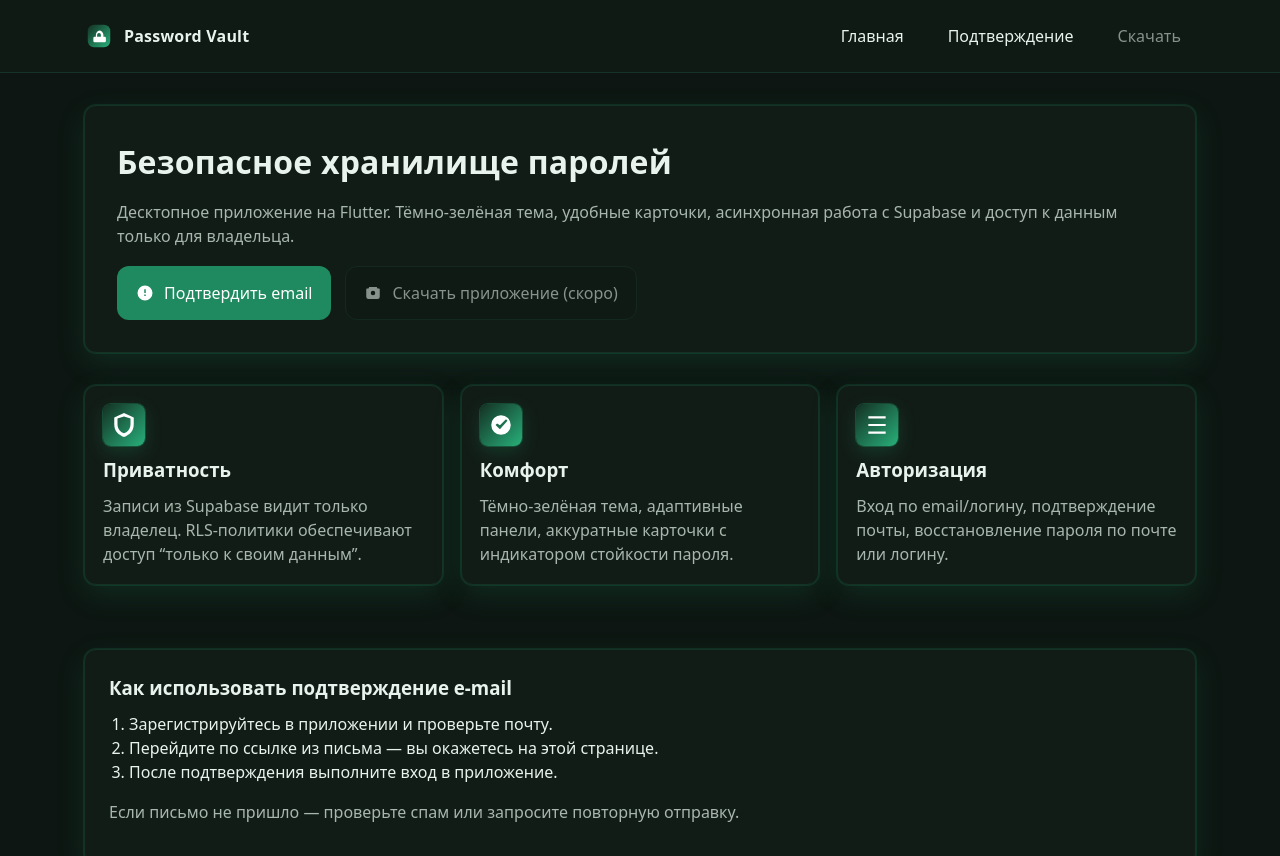
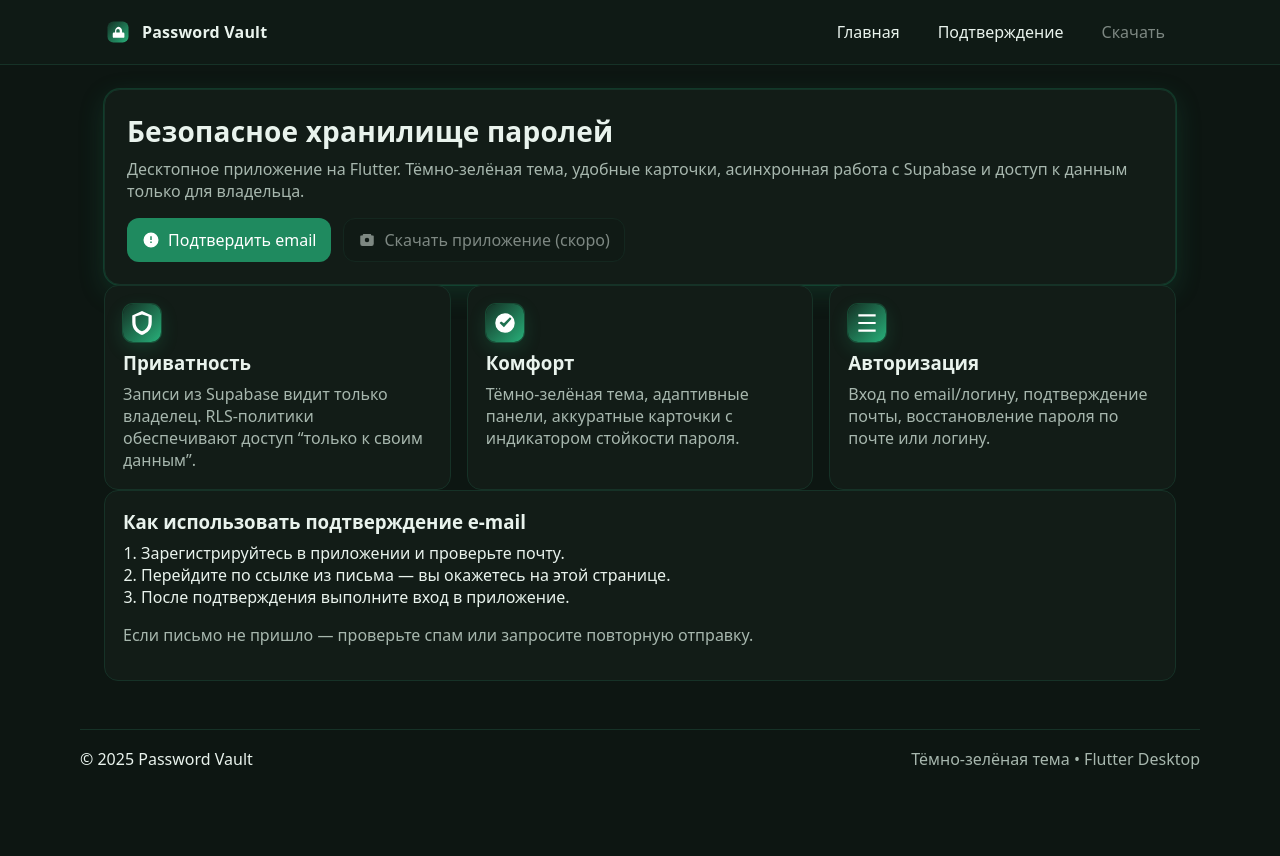
Before and after one commit to userlame1111/userlame1111.github.io, a plain HTML site: page index.html in a window 1280 px wide. Shown: the top 856 px of the page. After the commit the page ends 800 px from the top, so only its background shows below. Drawn offline with Linux system fonts and the light colour scheme.

Commit message:
Update style.css

```diff
--- a/assets/style.css
+++ b/assets/style.css
@@ -1,25 +1,17 @@
-/* Тёмно-зелёная тема + увеличенные отступы */
+/* Цвета и тема в стиле приложения */
 :root {
   --pv-bg: #0d1612;
   --pv-bg-2: #0f1a15;
   --pv-surface: #121c17;
   --pv-surface-2: #0f1d17;
   --pv-border: #163227;
-  --pv-primary: #26c281;
-  --pv-secondary: #1f8a5f;
+  --pv-primary: #26c281;    /* акцент */
+  --pv-secondary: #1f8a5f;  /* вторичный акцент */
   --pv-text: #e9f3ed;
   --pv-muted: #a7b7ae;
-
-  --pv-space-1: 6px;
-  --pv-space-2: 10px;
-  --pv-space-3: 14px;
-  --pv-space-4: 18px;
-  --pv-space-5: 24px;
-  --pv-space-6: 32px;
-
-  --pv-radius-1: 8px;
-  --pv-radius-2: 12px;
-  --pv-radius-3: 16px;
+  --pv-danger: #ff6b6b;
+  --pv-grad-1: #143024;
+  --pv-grad-2: #28b07a;
 }
 
 * { box-sizing: border-box; }
@@ -29,11 +21,10 @@ body {
   font-family: system-ui, -apple-system, Segoe UI, Roboto, Ubuntu, Cantarell, sans-serif;
   background: var(--pv-bg);
   color: var(--pv-text);
-  line-height: 1.5;
 }
 
-.pv-container { max-width: 1160px; margin: 0 auto; padding: 0 var(--pv-space-5); }
-.pv-center { display: grid; place-items: center; min-height: 70vh; }
+.pv-container { max-width: 1120px; margin: 0 auto; padding: 0 24px; }
+.pv-center { display: grid; place-items: center; min-height: 80vh; }
 .pv-small { font-size: 13px; }
 
 /* Header */
@@ -41,64 +32,55 @@ body {
   position: sticky; top: 0; z-index: 10;
   background: var(--pv-bg-2);
   border-bottom: 1px solid var(--pv-border);
-  backdrop-filter: saturate(140%) blur(6px);
 }
 .pv-header-inner {
   display: flex; align-items: center; justify-content: space-between;
-  height: 72px;
+  height: 64px;
 }
-.pv-logo { display: flex; align-items: center; gap: var(--pv-space-2); }
-.pv-logo-img { width: 30px; height: 30px; }
+.pv-logo { display: flex; align-items: center; gap: 10px; }
+.pv-logo-img { width: 28px; height: 28px; }
 .pv-logo-text { font-weight: 700; letter-spacing: .2px; }
 
-.pv-nav { display: flex; align-items: center; gap: var(--pv-space-3); }
+.pv-nav { display: flex; align-items: center; gap: 16px; }
 .pv-link {
   color: var(--pv-text);
   text-decoration: none;
-  padding: var(--pv-space-2) var(--pv-space-3);
-  border-radius: var(--pv-radius-1);
+  padding: 8px 10px;
+  border-radius: 8px;
   border: 1px solid transparent;
 }
 .pv-link:hover { border-color: var(--pv-border); background: var(--pv-surface-2); }
-.pv-disabled { opacity: .55; pointer-events: none; }
+.pv-disabled { opacity: .5; pointer-events: none; }
 
-/* Main */
-.pv-main { padding: var(--pv-space-6) 0 var(--pv-space-6); }
+/* Main sections */
+.pv-main { padding: 24px 0 48px; }
 
-/* Cards и блоки */
+.pv-hero .pv-card { padding: 22px; border-radius: 16px; }
 .pv-card {
   background: var(--pv-surface);
   border: 1px solid var(--pv-border);
-  border-radius: var(--pv-radius-2);
-  padding: var(--pv-space-5);
-  box-shadow: 0 0 0 1px rgba(38,194,129,.12), 0 10px 28px rgba(31,138,95,.18);
-  margin-bottom: var(--pv-space-6);
+  border-radius: 14px;
+  padding: 18px;
 }
 
-.pv-hero .pv-card { padding: var(--pv-space-6); }
-
 .pv-title {
-  margin: 0 0 var(--pv-space-3) 0;
-  font-size: 32px;
+  margin: 0 0 8px 0;
+  font-size: 28px;
   font-weight: 800;
   letter-spacing: .2px;
 }
 .pv-subtitle {
-  margin: 0 0 var(--pv-space-4) 0;
-  color: var(--pv-muted);
-  font-size: 16px;
+  margin: 0 0 16px 0; color: var(--pv-muted);
 }
 
-/* Buttons */
-.pv-actions { display: flex; gap: var(--pv-space-3); flex-wrap: wrap; }
+.pv-actions { display: flex; gap: 12px; flex-wrap: wrap; }
 .pv-btn {
-  display: inline-flex; align-items: center; gap: var(--pv-space-2);
-  padding: var(--pv-space-3) var(--pv-space-4);
-  border-radius: var(--pv-radius-2);
+  display: inline-flex; align-items: center; gap: 8px;
+  padding: 10px 14px;
+  border-radius: 12px;
   text-decoration: none;
   border: 1px solid var(--pv-border);
-  transition: transform .08s ease, background .12s ease, border-color .12s ease;
-  white-space: nowrap;
+  transition: transform .06s ease, background .12s ease, border-color .12s ease;
 }
 .pv-btn:hover { transform: translateY(-1px); border-color: var(--pv-secondary); }
 .pv-btn-primary {
@@ -113,58 +95,52 @@ body {
 }
 .pv-icon { display: inline-block; }
 
-/* Grid */
 .pv-grid {
   display: grid;
   grid-template-columns: repeat(3, 1fr);
-  gap: var(--pv-space-4);
-  margin-top: var(--pv-space-4);
+  gap: 16px;
 }
-@media (max-width: 1080px) {
+@media (max-width: 980px) {
   .pv-grid { grid-template-columns: repeat(2, 1fr); }
 }
-@media (max-width: 720px) {
+@media (max-width: 680px) {
   .pv-grid { grid-template-columns: 1fr; }
 }
 
-.pv-tile { padding: var(--pv-space-4); }
+.pv-tile { padding: 18px; }
 .pv-tile-icon {
-  width: 42px; height: 42px;
-  border-radius: var(--pv-radius-1);
+  width: 38px; height: 38px;
+  border-radius: 10px;
   display: grid; place-items: center;
-  margin-bottom: var(--pv-space-2);
+  margin-bottom: 8px;
   color: white;
-  background: linear-gradient(135deg, #143024, #28b07a);
+}
+.pv-grad {
+  background: linear-gradient(135deg, var(--pv-grad-1), var(--pv-grad-2));
   box-shadow: 0 0 0 1px rgba(38,194,129,.25), 0 6px 18px rgba(38,194,129,.18);
 }
-.pv-tile-title { margin: var(--pv-space-2) 0 var(--pv-space-2) 0; font-weight: 700; }
+.pv-tile-title { margin: 6px 0 8px 0; font-weight: 700; }
 .pv-tile-text { margin: 0; color: var(--pv-muted); }
 
-/* Info */
-.pv-info-title { margin: 0 0 var(--pv-space-2) 0; }
-.pv-list { margin: 0; padding-left: 20px; }
+.pv-info-card { padding: 18px; }
+.pv-info-title { margin: 0 0 8px 0; }
+.pv-list { margin: 0; padding-left: 18px; }
 .pv-muted { color: var(--pv-muted); }
 
 /* Verify Card */
-.pv-verify { text-align: center; max-width: 760px; }
-.pv-verify .pv-title { font-size: 28px; }
-.pv-verify .pv-subtitle { font-size: 16px; }
-.pv-verify .pv-actions { justify-content: center; }
+.pv-verify { text-align: center; max-width: 720px; }
 .pv-verify-icon {
-  width: 56px; height: 56px; border-radius: var(--pv-radius-1);
-  display: grid; place-items: center;
-  margin: 0 auto var(--pv-space-3) auto; color: white;
-  background: linear-gradient(135deg, #143024, #28b07a);
+  width: 54px; height: 54px; border-radius: 12px; display: grid; place-items: center;
+  margin: 0 auto 12px auto; color: white;
 }
 
 /* Footer */
-.pv-footer { border-top: 1px solid var(--pv-border); padding: var(--pv-space-5) 0; }
+.pv-footer { border-top: 1px solid var(--pv-border); padding: 18px 0; }
 .pv-footer-inner { display: flex; align-items: center; justify-content: space-between; }
 @media (max-width: 560px) {
-  .pv-footer-inner { flex-direction: column; gap: var(--pv-space-2); }
+  .pv-footer-inner { flex-direction: column; gap: 8px; }
 }
 
-/* Доп. отступы по секциям */
-section.pv-hero { margin-bottom: var(--pv-space-6); }
-section.pv-features { margin-bottom: var(--pv-space-6); }
-section.pv-info { margin-bottom: var(--pv-space-6); }
+/* Effects */
+.pv-blur { backdrop-filter: saturate(140%) blur(6px); }
+.pv-glow { box-shadow: 0 0 0 1px rgba(38,194,129,.18), 0 8px 26px rgba(31,138,95,.22); }
```
